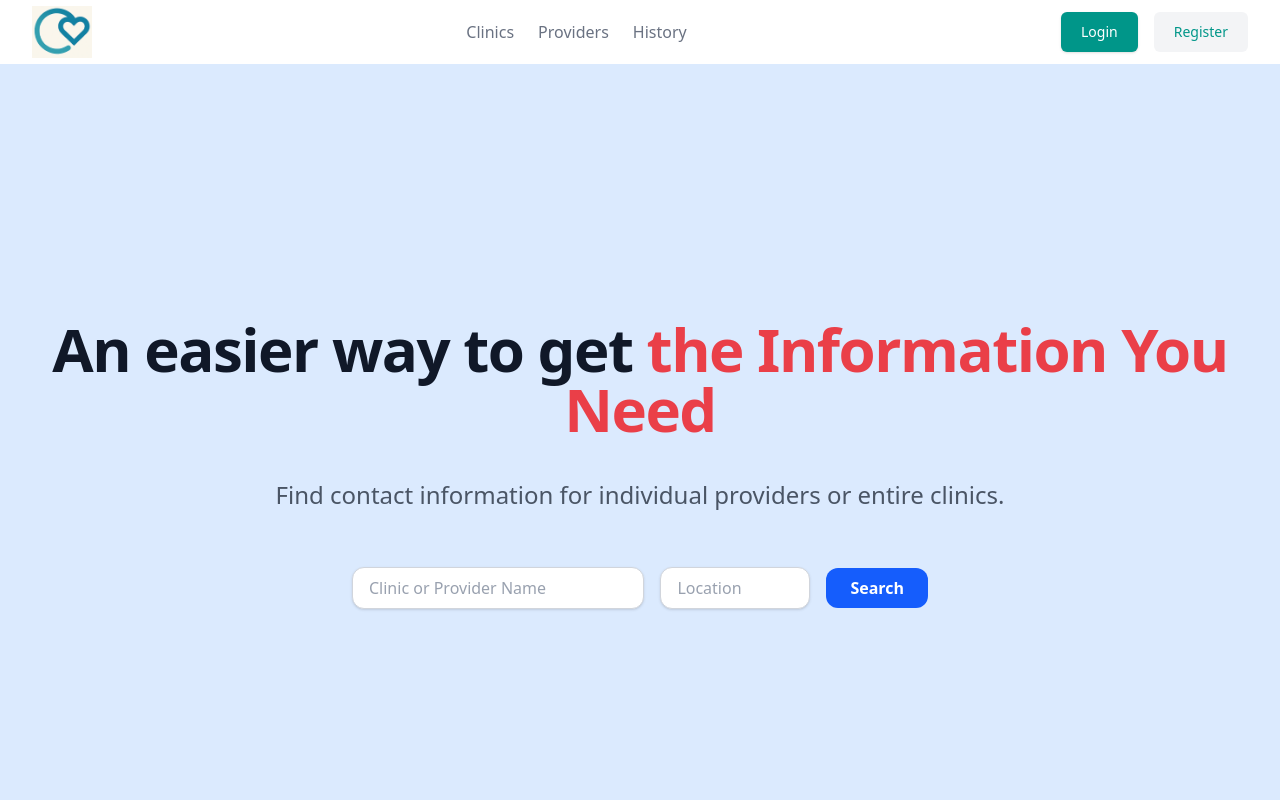
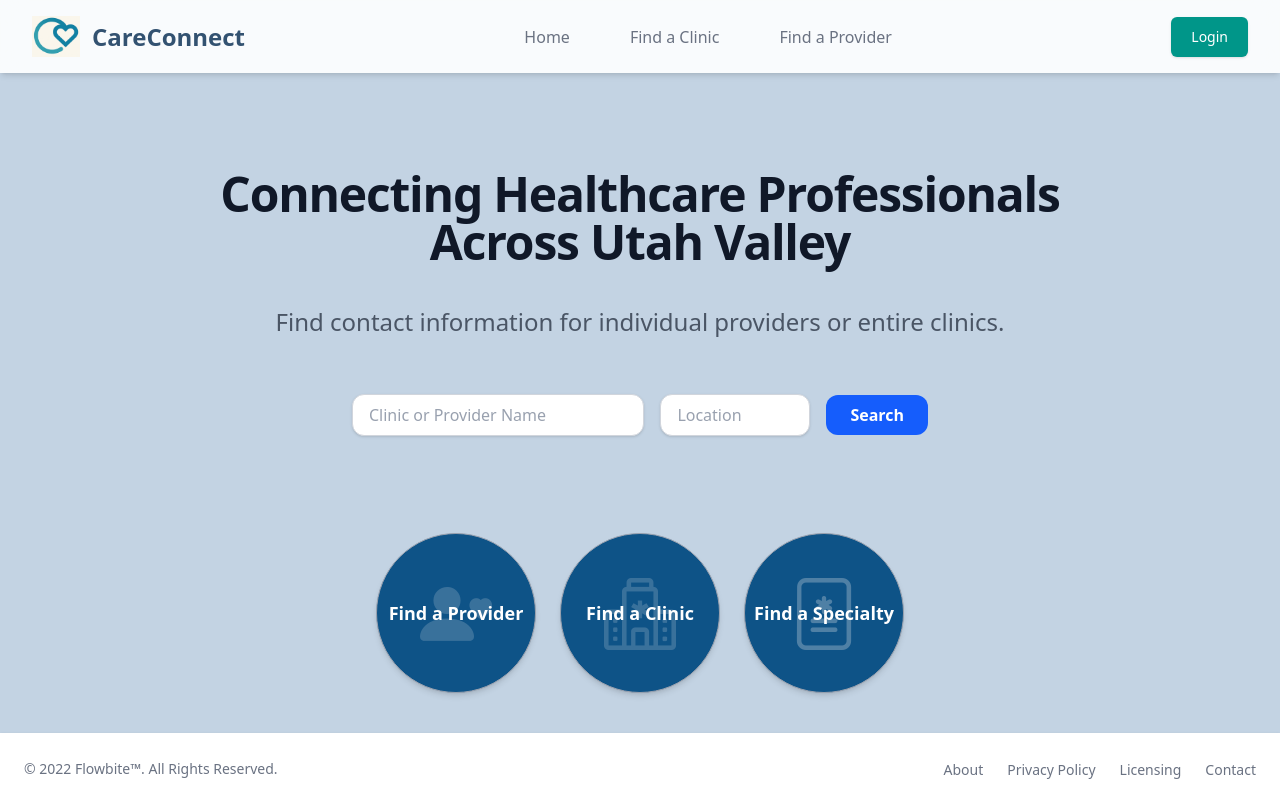
Before and after one commit to kjirstenhernandez/careConnect, a Vue app in the folder client/: page / in a window 1280 px wide. Shown: the top 800 px of the page. Built offline with nearby package versions, Linux system fonts and the light colour scheme.

Commit message:
Added action buttons for easy search navigation

```diff
--- a/client/src/App.vue
+++ b/client/src/App.vue
@@ -3,8 +3,10 @@ import NavBar from './components/NavBar.vue';
 import Bottom from './components/Footer.vue';
 </script>
 <template>
-  <NavBar />
-  <router-view />
-  <Bottom />
+  <div class="flex flex-col min-h-screen">
+    <NavBar />
+    <main class="flex-grow"></main>
+    <Bottom />
+  </div>
 </template>
 <style></style>
--- /dev/null
+++ b/client/src/components/ActionCircle.vue
@@ -0,0 +1,34 @@
+<template>
+  <button
+    :class="`${buttonClasses} ${buttonClassInfo || ''} `"
+    @click="onClick"
+    type="button"
+  >
+    <!-- Background Icon -->
+    <i
+      :class="`bi-${icon} ${iconColor} ${iconClassInfo || ''}`"
+      class="absolute text-7xl"
+      aria-hidden="true"
+    ></i>
+
+    <!-- Foreground Label -->
+    <span :class="`${labelClasses} ${labelClassInfo || ''}`">{{ label }}</span>
+  </button>
+</template>
+
+<script setup lang="ts">
+defineProps<{
+  buttonClassInfo?: string;
+  labelClassInfo?: string;
+  iconClassInfo?: string;
+  label: string;
+  icon: string;
+  iconColor: string;
+  onClick?: (event: MouseEvent) => void;
+}>();
+
+// Setting the default classes to let me add extra classes later
+const buttonClasses =
+  'relative flex items-center justify-center w-32 h-32 md:w-36 md:h-36 lg:w-40 lg:h-40 rounded-full border border-gray-400 shadow-md text-center hover:bg-blue-50 transition';
+const labelClasses = 'z-10 font-bold text-gray-800 text-lg';
+</script>
--- a/client/src/components/Footer.vue
+++ b/client/src/components/Footer.vue
@@ -1,7 +1,7 @@
 <template>
   <!-- component -->
   <!-- This is an example component -->
-  <div class="max-w-screen mx-auto">
+  <div class="w-screen mx-auto">
     <footer
       class="p-4 bg-white shadow md:flex md:items-center md:justify-between md:p-6"
     >
--- a/client/src/components/Hero.vue
+++ b/client/src/components/Hero.vue
@@ -1,18 +1,16 @@
 <!-- Hero.vue -->
 <template>
   <div
-    class="flex flex-col items-center justify-center w-full bg-blue-100 h-[100vh] space-y-10 px-4 sm:px-6"
+    class="flex flex-col items-center justify-center mb-2 w-full h-[40vh] space-y-10 px-4 pb-5 sm:px-6 sm:-mb-1"
   >
     <h1
-      class="text-4xl font-bold tracking-tight text-gray-900 sm:text-6xl text-center"
+      class="text-4xl font-bold tracking-tight text-gray-900 sm:text-5xl text-center"
     >
-      An easier way to get
-      <span class="text-[#EA3F48]">the Information You Need</span>
+      Connecting Healthcare Professionals <br />Across Utah Valley
     </h1>
     <h2 class="text-2xl leading-8 text-gray-600 text-center">
       Find contact information for individual providers or entire clinics.
     </h2>
-
     <div
       class="flex flex-col sm:flex-row items-center gap-4 w-full max-w-xl mt-4"
     >
@@ -31,5 +29,5 @@
 
 <script setup lang="ts">
 import textInput from '@/components/basic/textInput.vue';
-import ButtonTemplate from './basic/buttonTemplate.vue';
+import ButtonTemplate from '../components/basic/buttonTemplate.vue';
 </script>
--- a/client/src/components/NavBar.vue
+++ b/client/src/components/NavBar.vue
@@ -1,30 +1,47 @@
 <template>
-  <header class="bg-white">
+  <header class="bg-white/90 shadow-md backdrop-blur-md">
     <div class="mx-auto max-w-screen-xl px-4 sm:px-6 lg:px-8">
-      <div class="flex h-16 items-center justify-between">
-        <div class="md:flex md:items-center md:gap-12">
+      <div
+        class="flex flex-col md:flex-row md:items-center md:justify-between py-4 gap-4 md:gap-0"
+      >
+        <div
+          class="flex flex-col items-center md:flex-row md:items-center md:gap-3"
+        >
           <a
             class="no-underline block text-teal-600"
             href="#"
           >
-            <span class="sr-only">Home</span>
             <img
-              class="max-w-15"
+              class="max-w-16 md:w-12"
               src="../assets/logo.png"
+              alt="Logo"
             />
           </a>
+          <span
+            class="text-2xl font-bold text-[#335271] text-center md:text-left"
+            >CareConnect</span
+          >
         </div>
 
         <div class="hidden md:block">
           <nav aria-label="Global">
-            <ul class="flex items-center gap-6 text-md">
+            <ul class="flex items-center gap-15 text-md">
+              <li>
+                <RouterLink
+                  to="/"
+                  class="text-gray-500 transition hover:text-gray-500/75"
+                  href="#"
+                >
+                  Home
+                </RouterLink>
+              </li>
               <li>
                 <RouterLink
                   to="/clinics"
                   class="text-gray-500 transition hover:text-gray-500/75"
                   href="#"
                 >
-                  Clinics
+                  Find a Clinic
                 </RouterLink>
               </li>
 
@@ -34,24 +51,14 @@
                   class="text-gray-500 transition hover:text-gray-500/75"
                   href="#"
                 >
-                  Providers
-                </RouterLink>
-              </li>
-
-              <li>
-                <RouterLink
-                  to="/login"
-                  class="text-gray-500 transition hover:text-gray-500/75"
-                  href="#"
-                >
-                  History
+                  Find a Provider
                 </RouterLink>
               </li>
             </ul>
           </nav>
         </div>
 
-        <div class="flex items-center gap-4">
+        <div class="flex flex-col items-center gap-4 md:flex-row">
           <div class="sm:flex sm:gap-4">
             <a
               class="rounded-md bg-teal-600 px-5 py-2.5 text-sm font-medium text-white shadow-sm"
@@ -59,15 +66,6 @@
             >
               Login
             </a>
-
-            <div class="hidden sm:flex">
-              <a
-                class="rounded-md bg-gray-100 px-5 py-2.5 text-sm font-medium text-teal-600"
-                href="#"
-              >
-                Register
-              </a>
-            </div>
           </div>
 
           <div class="block md:hidden">
@@ -97,6 +95,24 @@
   <RouterView />
 </template>
 
-<script>
+<script setup lang="ts">
+import { ref } from 'vue';
 import { RouterLink } from 'vue-router';
+
+const showMobileNav = ref(false);
+
+function toggleMobileNav() {
+  showMobileNav.value = !showMobileNav.value;
+}
 </script>
+<!--
+<script setup lang="ts">
+import { ref } from 'vue';
+import { RouterLink } from 'vue-router';
+
+const showMobileNav = ref(false);
+
+function toggleMobileNav() {
+  showMobileNav.value = !showMobileNav.value;
+}
+</script> -->
--- a/client/src/views/LandingPage.vue
+++ b/client/src/views/LandingPage.vue
@@ -1,7 +1,51 @@
 <template>
-  <Hero />
+  <div class="pt-30 flex flex-col items-center gap-5 md:pt-20">
+    <Hero />
+    <br></br>
+    <div
+      class="flex flex-col mt-10 pb-10 gap-6 md:flex-row sm:mt-0"
+    >
+      <ActionCircle
+        label="Find a Provider"
+        labelClassInfo="text-white"
+        icon="person-heart"
+        icon-color="text-gray-200"
+        iconClassInfo="opacity-20"
+        :onClick="goToProviders"
+        buttonClassInfo="bg-[#0E5387]"
+      />
+      <ActionCircle
+        label="Find a Clinic"
+        labelClassInfo="text-white"
+        icon="hospital"
+        icon-color="text-gray-200"
+        iconClassInfo="opacity-20"
+        :onClick="goToClinics"
+        buttonClassInfo="bg-[#0E5387]"
+      />
+      <ActionCircle
+        label="Find a Specialty"
+        labelClassInfo="text-white"
+        icon="file-medical"
+        icon-color="text-gray-200"
+        iconClassInfo="opacity-30"
+        buttonClassInfo="bg-[#0E5387]"
+      />
+    </div>
+  </div>
 </template>
 
 <script setup lang="ts">
+import ActionCircle from '@/components/ActionCircle.vue';
 import Hero from '@/components/Hero.vue';
+
+function goToProviders() {
+  console.log('Navigate to Doctor');
+}
+function goToSpecialty() {
+  console.log('Navigate to Specialty');
+}
+function goToClinics() {
+  console.log('Navigate to Clinic');
+}
 </script>
```
